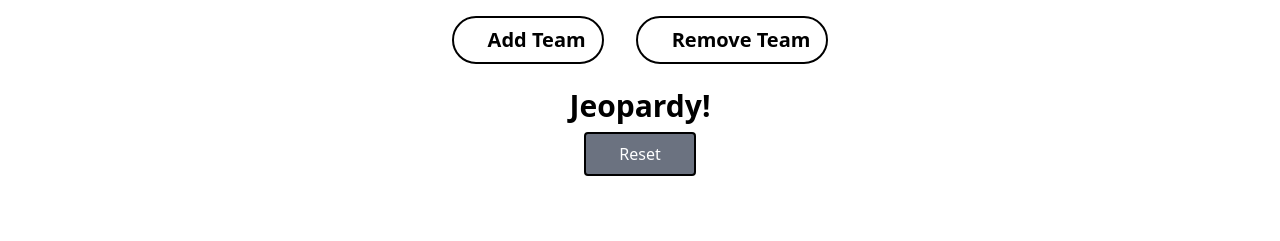
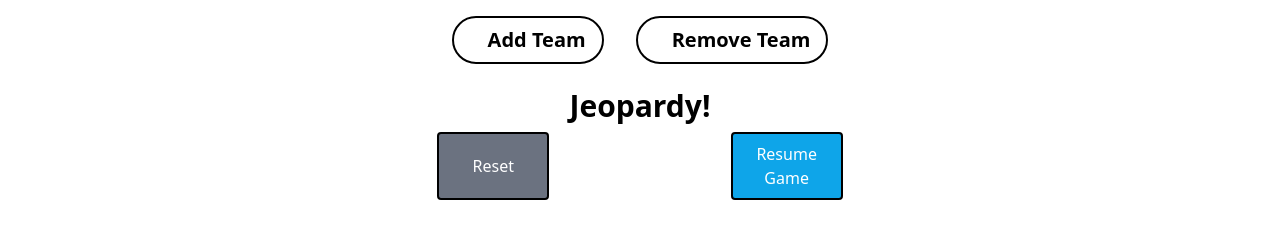
Before and after one commit to IonMiddelraad/Jeopardy, a Nuxt app: page / in a window 1280 px wide. Shown: the top 241 px of the page. Built offline with nearby package versions, Linux system fonts and the light colour scheme; some icons are missing.

Commit message:
fixed hydration issue

```diff
--- a/pages/board.vue
+++ b/pages/board.vue
@@ -1,6 +1,4 @@
 <script lang="ts" setup>
-defineOptions({ ssr: false });
-
 import type { Card } from "~/models/card";
 
 const gameStore = useGameStore();
@@ -171,11 +169,13 @@
 			</div>
 		</section>
 		<!-- Final round -->
-		<section v-if="activeCategories.length === 0">
-			<div>
-				<WagerComponent mode="final-jeopardy"></WagerComponent>
-			</div>
-		</section>
+		<ClientOnly>
+			<section v-if="activeCategories.length === 0">
+				<div>
+					<WagerComponent mode="final-jeopardy"></WagerComponent>
+				</div>
+			</section>
+		</ClientOnly>
 		<!-- Daily double -->
 		<section v-if="dailyDoubleActive">
 			<div>
--- a/pages/index.vue
+++ b/pages/index.vue
@@ -23,6 +23,7 @@
 };
 
 const startGame = async (board: Board) => {
+	teamStore.resetPoints();
 	gameStore.setBoardData(board);
 	if (gameStore.boardData) {
 		await navigateTo("/board");
@@ -86,6 +87,14 @@
 					@click="resetBoard()">
 					Reset
 				</button>
+				<ClientOnly>
+					<NuxtLink
+						v-if="gameStore.boardData"
+						class="bg-sky-500 text-white px-4 py-2 rounded hover:bg-sky-600 w-28 font-medium border-2 border-black"
+						to="/board">
+						Resume Game
+					</NuxtLink>
+				</ClientOnly>
 			</div>
 		</section>
 
--- a/pages/results.vue
+++ b/pages/results.vue
@@ -47,12 +47,14 @@
 				</div>
 			</div>
 		</div>
+		<client-only>
 			<NuxtLink
 				to="/"
 				@click="resetGame()"
 				class="text-lg font-semibold border-2 border-black rounded-full cursor-pointer px-4 py-2 mt-20 mx-auto bg-sky-400 hover:bg-sky-500">
 				<button class="">Back to Menu</button>
 			</NuxtLink>
+		</client-only>
 	</div>
 </template>
 
```
Lines whose indentation alone changed are shown as unchanged.
